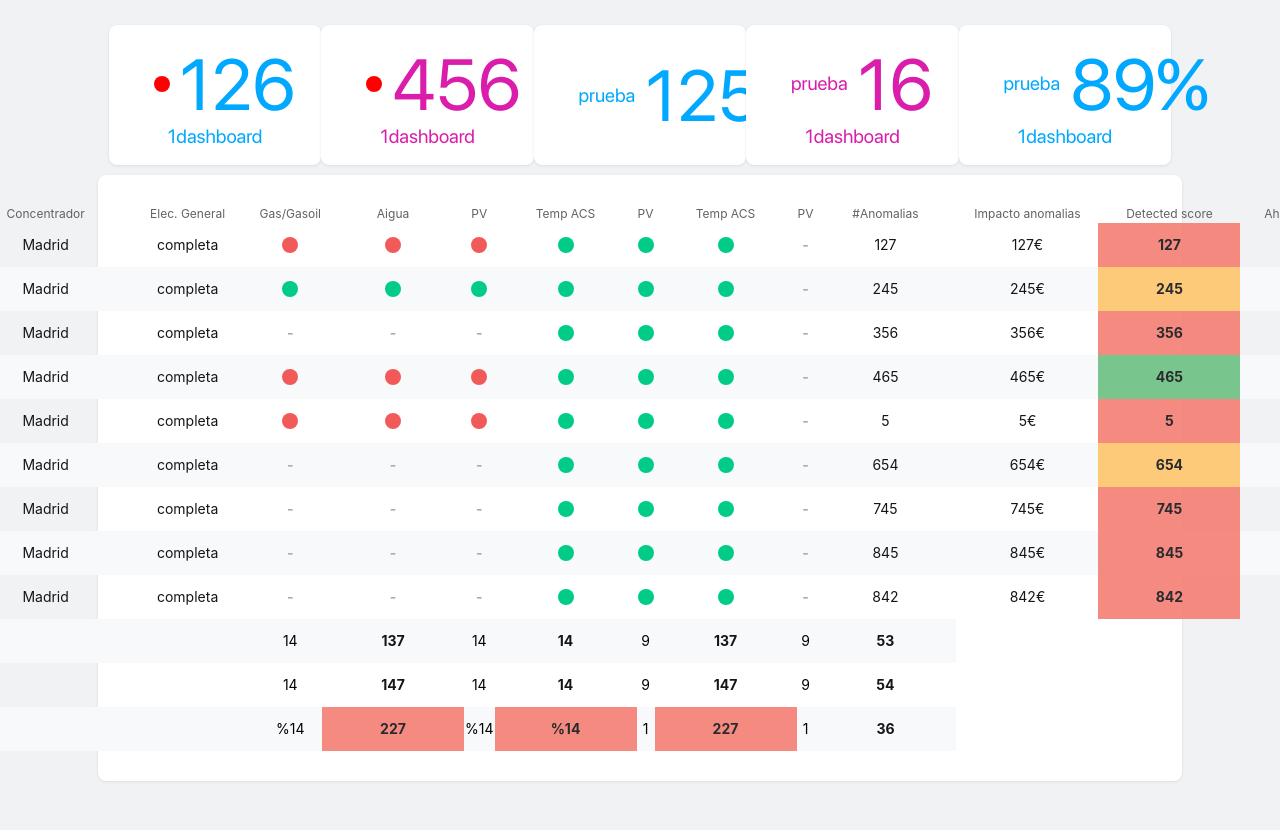
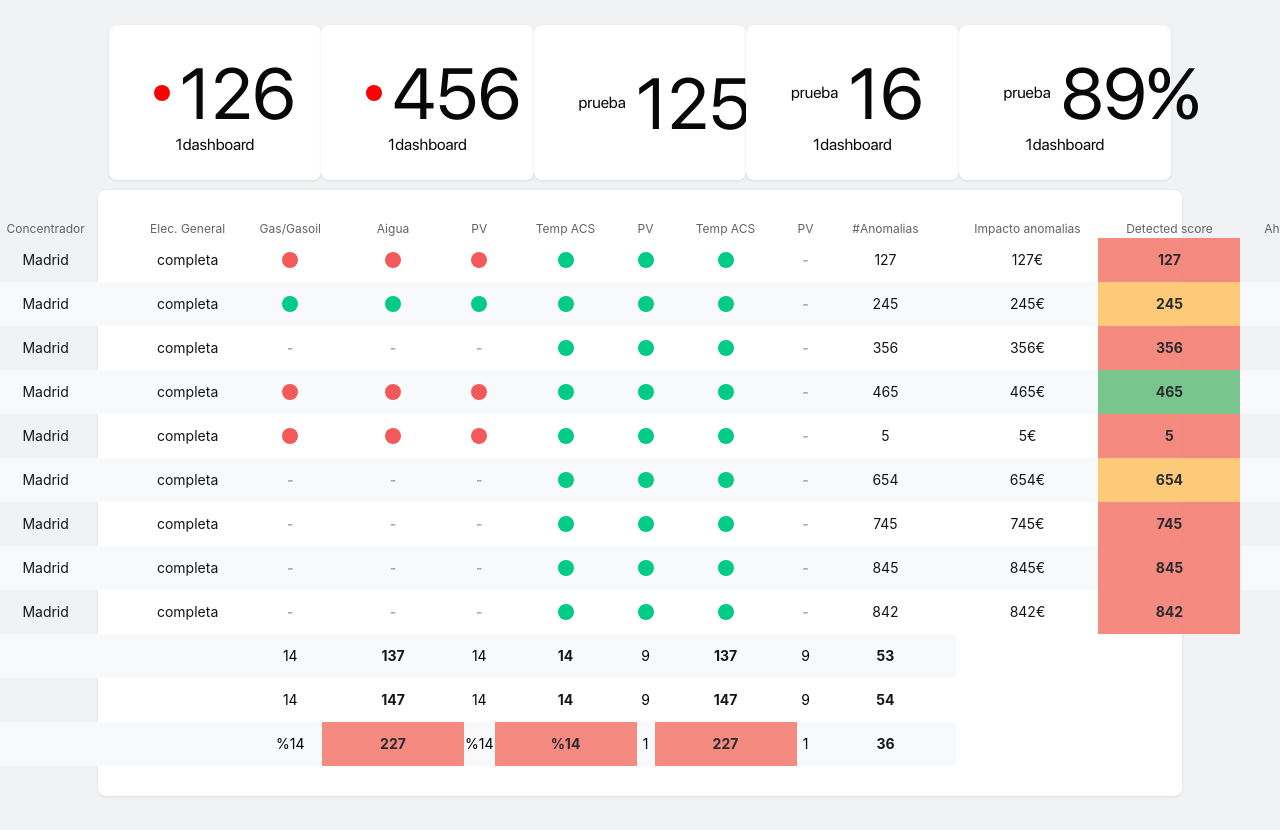
Before and after one commit to kiupets/dashboard, a React (Create React App) app: page / in a window 1280 px wide. Shown: the top 830 px of the page. Built offline with nearby package versions, Linux system fonts and the light colour scheme.

Commit message:
css mejorado

```diff
--- a/src/components/Widget-Content/WidgetContent.css
+++ b/src/components/Widget-Content/WidgetContent.css
@@ -1,7 +1,7 @@
 @font-face {
   font-family: "SFPRODISPLAYREGULAR";
   src: local("SFPRODISPLAYREGULAR"),
-     url("../../fonts/SFPRODISPLAYREGULAR.OTF") format("truetype");
+    url("../../fonts/SFPRODISPLAYREGULAR.OTF") format("opentype");
   font-weight: bold;
 }
 
@@ -16,16 +16,14 @@
 .icon1 {
   font-family: 'SFPRODISPLAYREGULAR';
   font-size: 30px;
-    color: #00a1e9;
-
-  font-size: larger;
-    color: #00a8ff;
+  color: #080808;
+  font-size: 16px;
 
 }
+
 .icon2 {
   font-family: 'SFPRODISPLAYREGULAR';
-
+  font-size: 72px;
   font-size: larger;
-      color: #da1daa;
-
+  color: #0a0a0a;
 }
--- a/src/components/widget/widget.css
+++ b/src/components/widget/widget.css
@@ -3,14 +3,15 @@
   flex-direction: column;
   justify-content: space-around;
   align-items: center;
-  width: 285px;
-  height: 140px;
+  width: 341px;
+  height: 155px;
   background-color: rgb(255, 255, 255);
   border-radius: 5px;
   box-shadow: 0px 0px 1px rgba(64, 65, 69, 0.08),
     0px 1px 3px rgba(64, 65, 69, 0.1);
   border-radius: 8px;
 }
+
 /* .widget:hover{
   background-color: #f6f6f6;
 } */
--- a/src/pages/Top/Top.jsx
+++ b/src/pages/Top/Top.jsx
@@ -17,10 +17,10 @@ const Top = () => {
       number: "456",
       string: "1dashboard",
       icon: <Dot style={{ backgroundColor: "red" }} />,
-      clase: 'icon2'
+      clase: 'icon1'
     },
     { number: "125", clase: 'icon1' },
-    { number: "16", string: "1dashboard", clase: 'icon2' },
+    { number: "16", string: "1dashboard", clase: 'icon1' },
     { number: "89%", string: "1dashboard", clase: 'icon1' },
   ];
   const widgets = widgetData.map((w) => (
```
Lines whose indentation alone changed are shown as unchanged.
